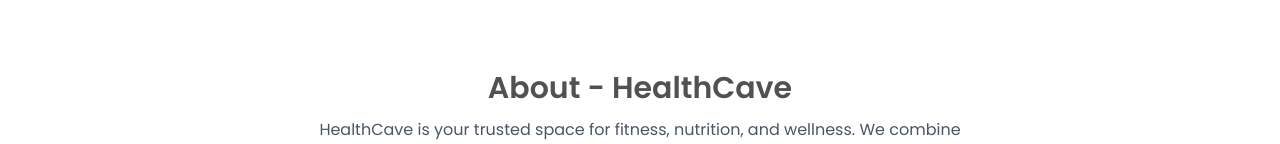
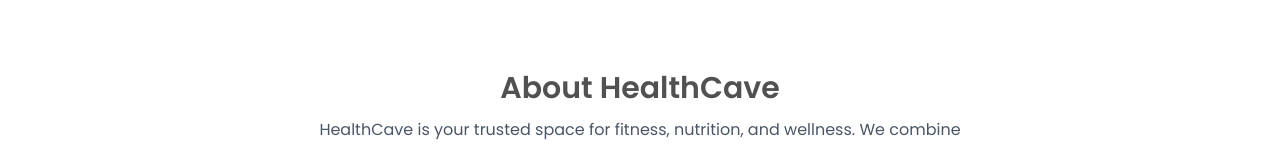
Before and after one commit to hsanik/Health-Cave, a Next.js app: page / in a window 1280 px wide. Shown: the part 804-948 px from the top of the page. Built offline with nearby package versions, Linux system fonts and the light colour scheme.

Commit message:
text modify 2

```diff
--- a/src/app/home/about/page.jsx
+++ b/src/app/home/about/page.jsx
@@ -9,7 +9,7 @@
         <div className="max-w-5xl mx-auto">
           {/* Heading */}
           <div className="text-center mb-8">
-            <h2 className="text-3xl font-semibold text-[#515151] dark:text-white">About - HealthCave</h2>
+            <h2 className="text-3xl font-semibold text-[#515151] dark:text-white">About HealthCave</h2>
             <p className="mt-3 text-gray-600 dark:text-white max-w-2xl mx-auto">
               HealthCave is your trusted space for fitness, nutrition, and
               wellness. We combine expert guidance, smart tools, and a
```
